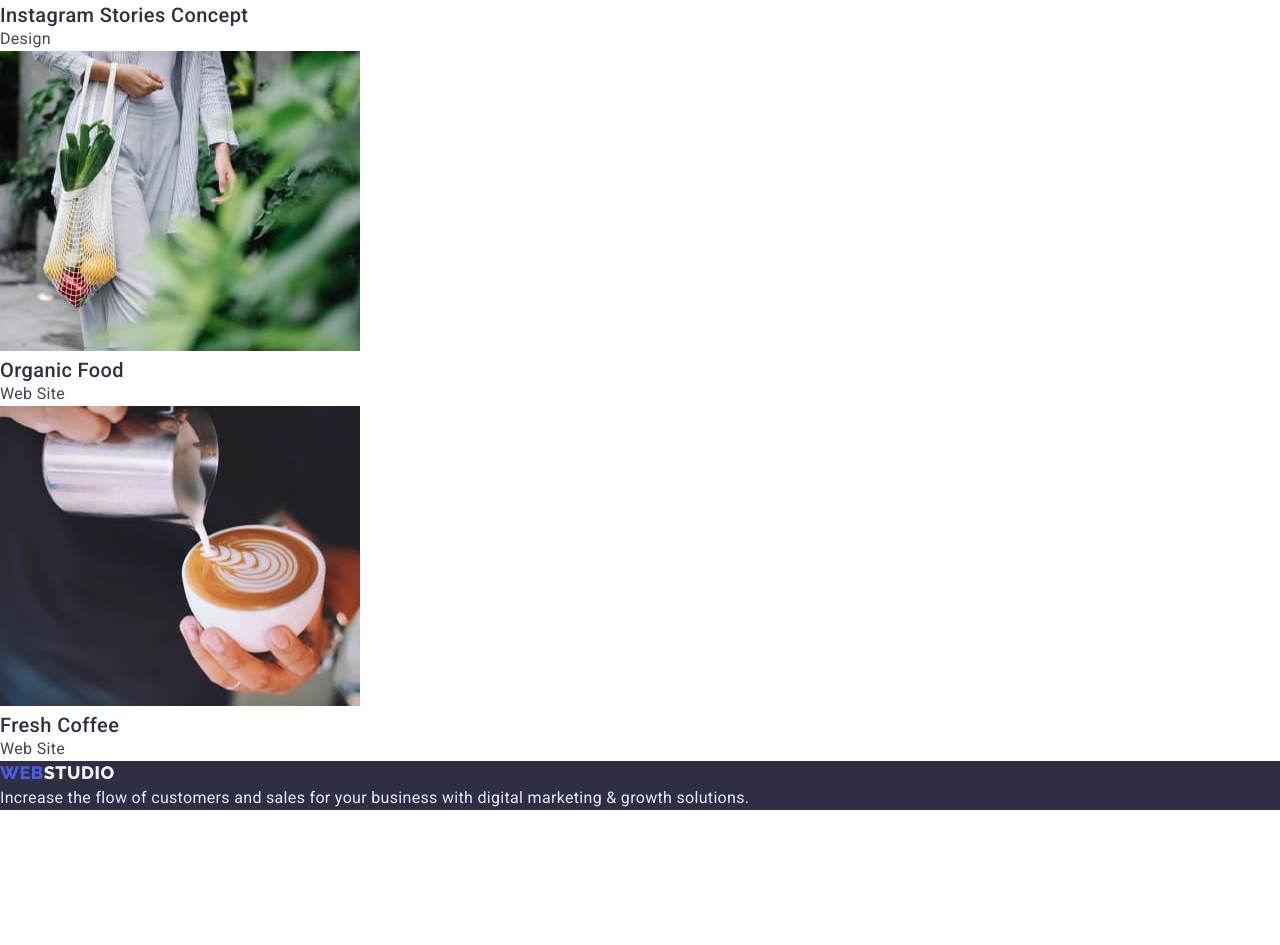
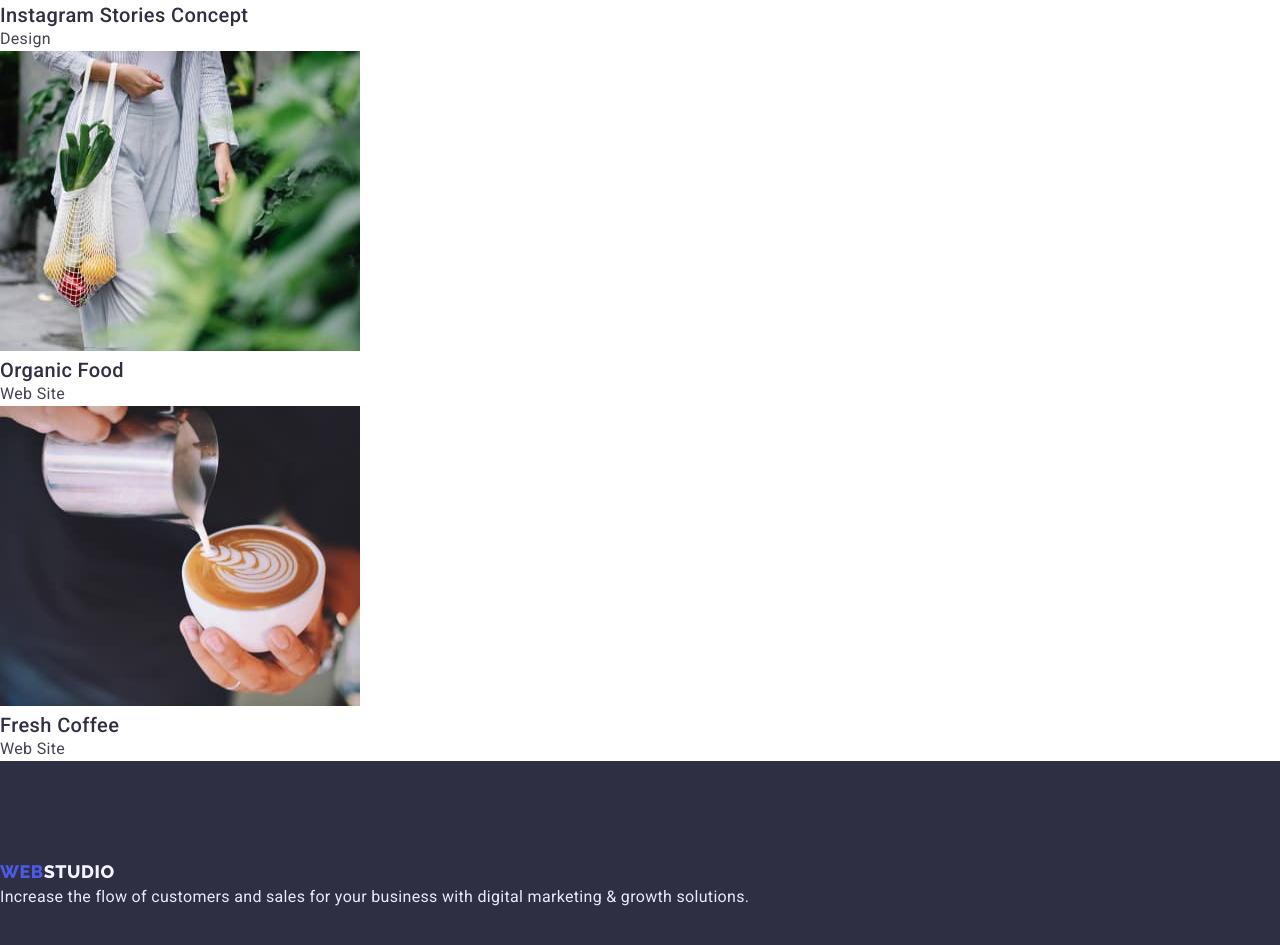
Before and after one commit to YuriyBeregovoy/goit-markup-hw-03, a plain HTML site: page portfolio.html in a window 1280 px wide. Shown: the part 2719-3664 px from the top of the page. Before the commit the page ends 3529 px from the top, so only its background shows below. Drawn offline with nearby package versions, Linux system fonts and the light colour scheme.

Commit message:
indents between elements the Footer

```diff
--- a/css/styles.css
+++ b/css/styles.css
@@ -189,8 +189,14 @@ body {
   color: var(--body-text-color);
 }
 /*--------------------------- Footer------------------------------ */
+.footer {
+  padding-top: 100px;
+  padding-bottom: 100px;
+}
 .footer .logo {
   color: var(--light-mode-color);
+  margin-bottom: 16px;
+  line-height: 1.17;
 }
 .footer .text {
   color: var(--accent-botton-color);
```
